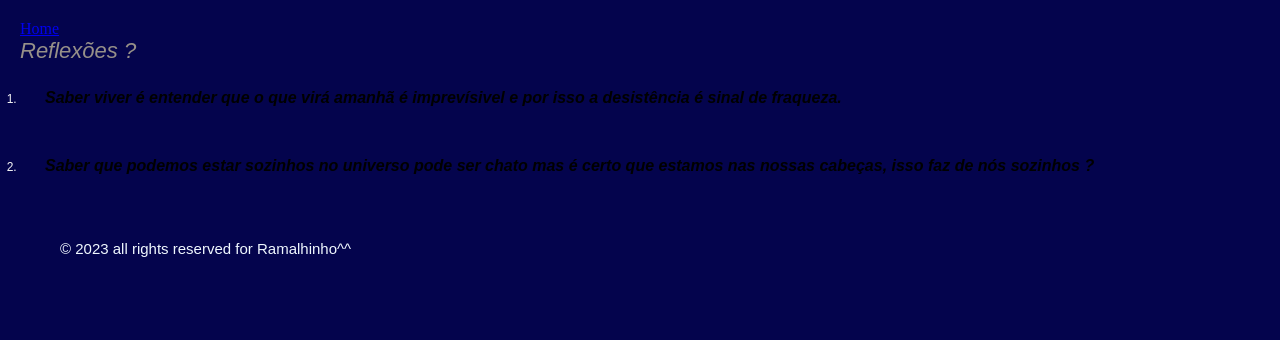
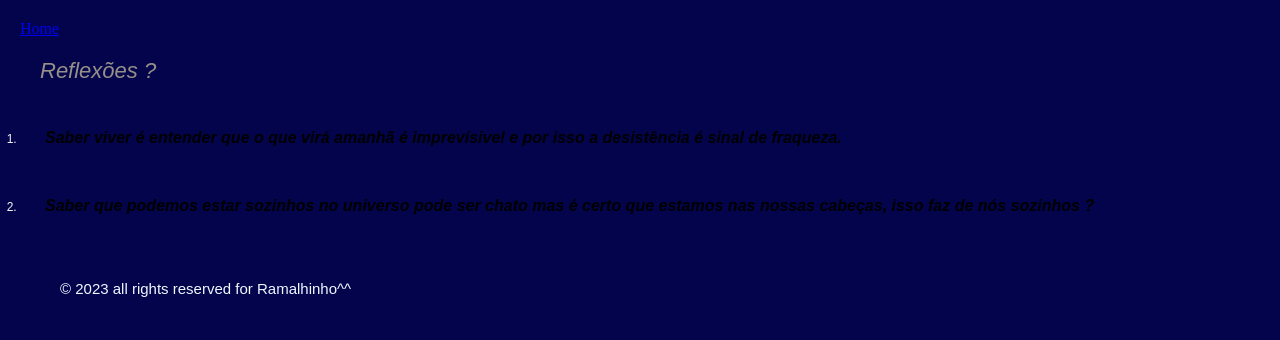
Before and after one commit to EuRamalho/Prime, a plain HTML site: page Carta de apresentacão/pj1/index2.html in a window 1280 px wide. Drawn offline with Linux system fonts and the light colour scheme.

Commit message:
Padding no CSS

```diff
--- a/Carta de apresentacão/pj1/index2.html
+++ b/Carta de apresentacão/pj1/index2.html
@@ -5,14 +5,14 @@
     <meta http-equiv="X-UA-Compatible" content="IE=edge">
     <meta name="viewport" content="width=device-width, initial-scale=1.0">
     <link rel="stylesheet" href="style.css">
-    <title>Ordenadas e não Ordenadas</title>
+    <title>Reflexões de vida</title>
 </head>
 <body>
-    <!--ciração de linhas com tag de linhas ordenadas-->
+
 
     <div class="topbar">
         <a class="p1" href="index.html">Home</a>
-    <ol class="ordem">
+    <ol>
         <p class="reflexao">Reflexões ?</p>
         <li><h1>Saber viver é entender que o que virá amanhã é imprevísivel e por isso a desistência é sinal de fraqueza.</h1></li>
         <li><h1>Saber que podemos estar sozinhos no universo pode ser chato mas é certo que estamos nas nossas cabeças, isso faz de nós sozinhos ?</h1></li>
--- a/Carta de apresentacão/pj1/style.css
+++ b/Carta de apresentacão/pj1/style.css
@@ -33,6 +33,7 @@ h1{
     color: rgb(150, 144, 137);
     font-size: 22px;
     font-style: italic;
+    padding: 20px;
 }
 
 li {
@@ -43,20 +44,11 @@ li {
 }
 
 .home {
-    font-family: sans-serif;
-    color: black;
-    font-size: 19px;
     padding: 20px;
 }
 
 ul {
     padding: 20px;
-}
-
-.ordem{
-    font-family: sans-serif;
-    color: rgb(0, 0, 0);
-    font-size: 19px;
 }
 
 li{
```
